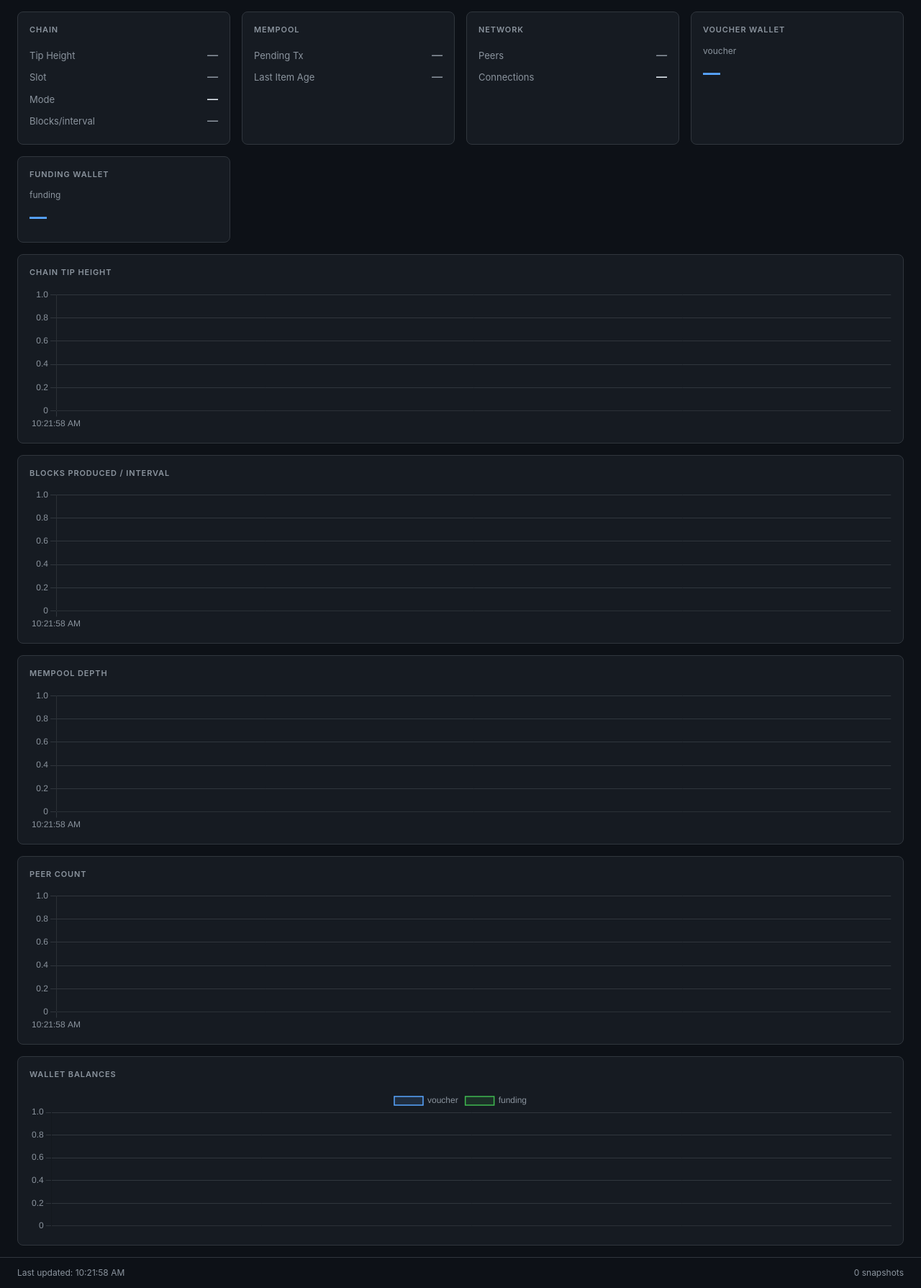
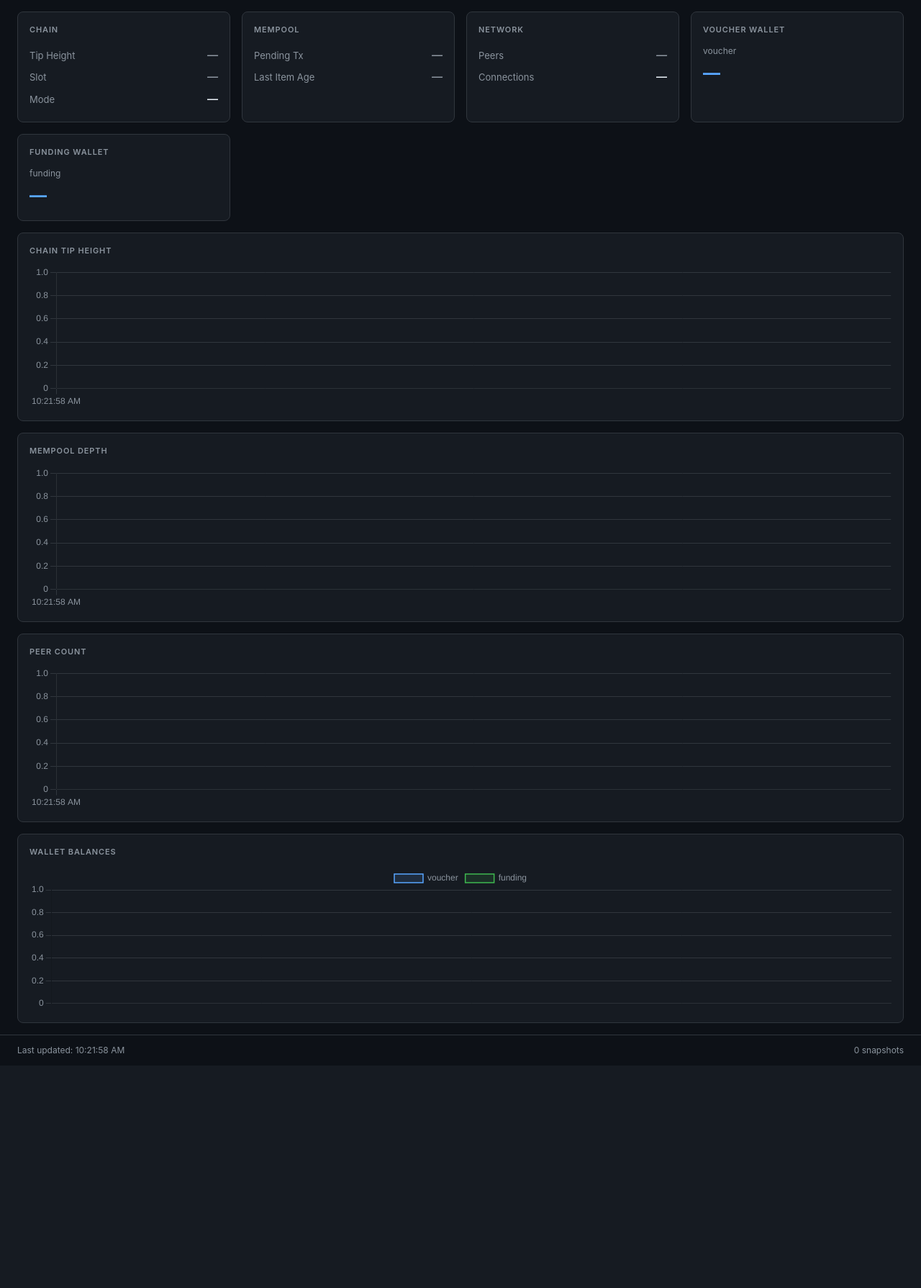
Before and after one commit to marclawclaw/logos-blockchain-dashboard, a Flask app: page / in a window 1280 px wide. Shown: the part 49-1838 px from the top of the page at 72% size. After the commit the page ends 1515 px from the top, so only its background shows below. Run offline with Flask 3, Linux system fonts and the light colour scheme; data that the repository does not hold is empty.

Commit message:
remove: blocks_produced metric and chart — chain tip already shows progression

```diff
--- a/collector/db.py
+++ b/collector/db.py
@@ -10,7 +10,6 @@ from datetime import datetime, timezone
 from pathlib import Path
 from typing import Optional
 
-from .config import Config
 
 logger = logging.getLogger(__name__)
 
@@ -22,11 +21,10 @@ CREATE TABLE IF NOT EXISTS snapshots (
     lib TEXT,                            -- Last Irreversible Block hash (string)
     mode TEXT,                           -- Node mode: "Bootstrapping", "Normal", etc.
     epoch INTEGER,
-    blocks_produced INTEGER DEFAULT 0,
     mempool_depth INTEGER DEFAULT 0,
     peer_count INTEGER DEFAULT 0,
     n_connections INTEGER DEFAULT 0,
-    wallet_balances TEXT NOT NULL  -- JSON: {"wallet_name": balance}
+    wallet_balances TEXT NOT NULL       -- JSON: {"wallet_name": balance}
 );
 
 CREATE INDEX IF NOT EXISTS idx_snapshots_timestamp ON snapshots(timestamp);
@@ -57,7 +55,6 @@ def write_snapshot(
     lib: Optional[str],
     mode: Optional[str],
     epoch: Optional[int],
-    blocks_produced: int,
     mempool_depth: int,
     peer_count: int,
     n_connections: int,
@@ -72,10 +69,10 @@ def write_snapshot(
     conn.execute(
         """
         INSERT OR REPLACE INTO snapshots
-            (timestamp, chain_tip, lib, mode, epoch, blocks_produced, mempool_depth, peer_count, n_connections, wallet_balances)
-        VALUES (?, ?, ?, ?, ?, ?, ?, ?, ?, ?)
+            (timestamp, chain_tip, lib, mode, epoch, mempool_depth, peer_count, n_connections, wallet_balances)
+        VALUES (?, ?, ?, ?, ?, ?, ?, ?, ?)
         """,
-        (timestamp, chain_tip, lib, mode, epoch, blocks_produced, mempool_depth, peer_count, n_connections, wallet_json),
+        (timestamp, chain_tip, lib, mode, epoch, mempool_depth, peer_count, n_connections, wallet_json),
     )
     conn.commit()
     conn.close()
--- a/dashboard/templates/index.html
+++ b/dashboard/templates/index.html
@@ -150,7 +150,6 @@
     <div class="metric"><span class="metric-label">Tip Height</span><span class="metric-value" id="chain-tip">—</span></div>
     <div class="metric"><span class="metric-label">Slot</span><span class="metric-value" id="chain-slot">—</span></div>
     <div class="metric"><span class="metric-label">Mode</span><span class="metric-value" id="chain-mode">—</span></div>
-    <div class="metric"><span class="metric-label">Blocks/interval</span><span class="metric-value" id="blocks-produced">—</span></div>
   </div>
 
   <!-- Mempool -->
@@ -185,10 +184,6 @@
     <div class="chart-wrap"><canvas id="chart-tip"></canvas></div>
   </div>
 
-  <div class="card chart-card">
-    <div class="card-title">Blocks Produced / Interval</div>
-    <div class="chart-wrap"><canvas id="chart-blocks"></canvas></div>
-  </div>
 
   <div class="card chart-card">
     <div class="card-title">Mempool Depth</div>
@@ -335,7 +330,6 @@ async function fetchLatest() {
       peer_count: net.n_peers,
       n_connections: net.n_connections,
       mempool_depth: mem.pending_items,
-      blocks_produced: null,  // live API doesn't provide delta
     };
   } catch (e) {
     return null;
@@ -402,7 +396,6 @@ function renderSnapshot(snap) {
   setVal(document.getElementById('chain-tip'), snap.chain_tip);
   setVal(document.getElementById('chain-slot'), snap.epoch);
   setVal(document.getElementById('chain-mode'), snap.mode || '—');
-  setVal(document.getElementById('blocks-produced'), snap.blocks_produced);
 
   // Mempool
   setVal(document.getElementById('mempool-depth'), snap.mempool_depth);
@@ -463,7 +456,6 @@ function updateHistory(data) {
   for (const snap of snaps) {
     const ts = snap.timestamp;
     if (charts.tip) pushPoint(charts.tip, ts, snap.chain_tip);
-    if (charts.blocks) pushPoint(charts.blocks, ts, snap.blocks_produced);
     if (charts.mempool) pushPoint(charts.mempool, ts, snap.mempool_depth);
     if (charts.peers) pushPoint(charts.peers, ts, snap.peer_count);
     let balances = {};
@@ -521,7 +513,6 @@ async function init() {
   });
 
   charts.tip = makeChart('chart-tip', 'Chain Tip', '#58a6ff');
-  charts.blocks = makeChart('chart-blocks', 'Blocks/Interval', '#3fb950');
   charts.mempool = makeChart('chart-mempool', 'Pending Tx', '#d29922');
   charts.peers = makeChart('chart-peers', 'Peers', '#bc8cff');
 
```
Also changed, not shown: collector/main.py (+0 -10 lines).
